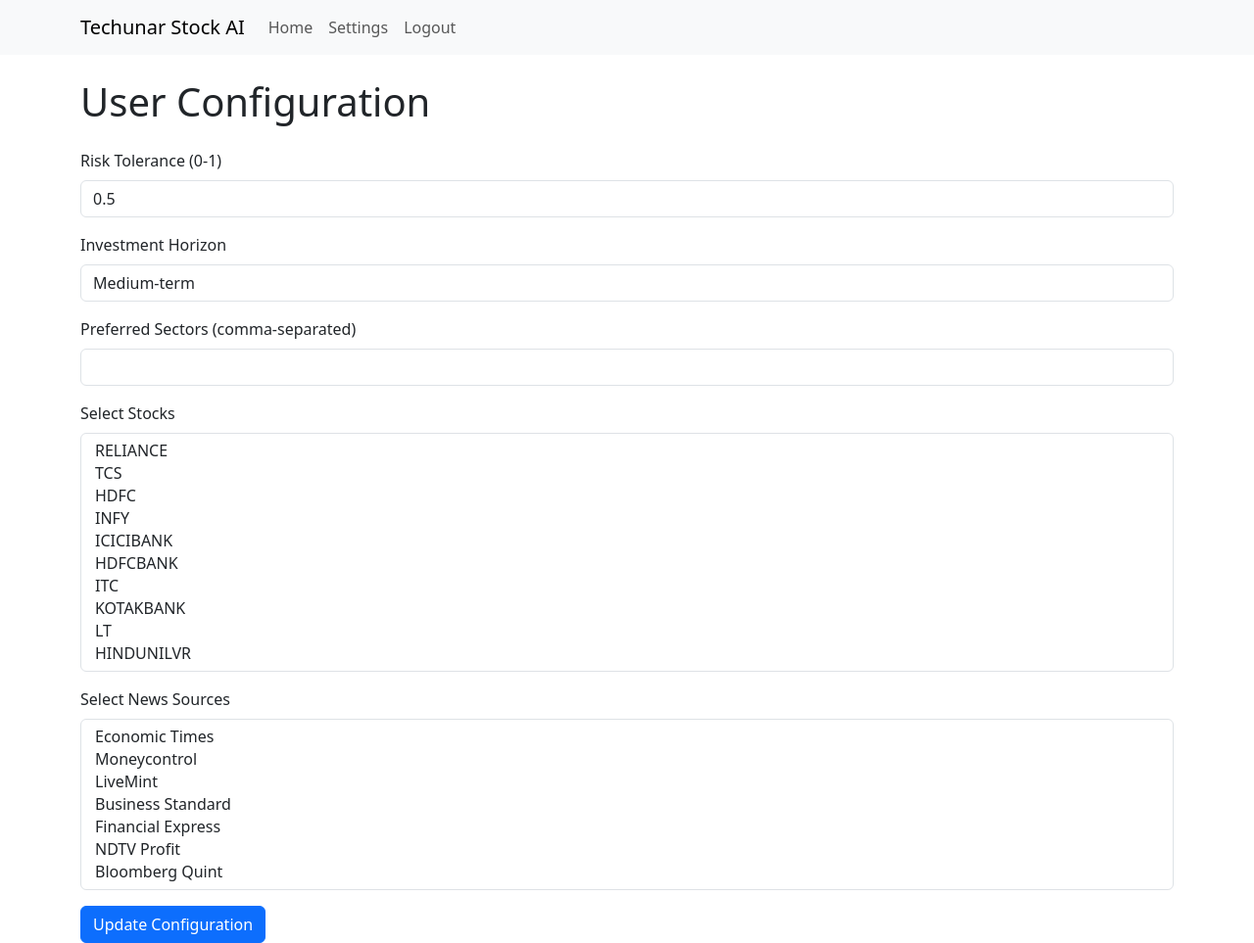
After one commit to kishor9096/TechunarStocksAI, a Flask app: page /user_config in a window 1280 px wide. The commit adds this page. Shown: the whole page at 98% size. Run offline with Flask 3, Linux system fonts and the light colour scheme; the visitor is signed in with stand-in values (Sample User, id 1); data comes from the database, SQL or seed files in the repository; parts of the project's set-up code (start-up, migrations or seed data) failed here and were passed over; some libraries are stand-ins or nearby versions.

Commit message:
added setting tab for each user setting

```diff
--- a/app.py
+++ b/app.py
@@ -3,22 +3,19 @@ from flask_sqlalchemy import SQLAlchemy
 from flask_login import LoginManager, UserMixin, login_user, login_required, logout_user, current_user
 from werkzeug.security import generate_password_hash, check_password_hash
 from flask_bootstrap import Bootstrap5
+from flask_wtf import FlaskForm
+from wtforms import StringField, FloatField, SubmitField, SelectMultipleField
+from wtforms.validators import DataRequired, NumberRange
 import os
 from dotenv import load_dotenv
-import requests
 
 # Load environment variables
 load_dotenv()
 
 app = Flask(__name__)
 app.config['SECRET_KEY'] = os.getenv('SECRET_KEY')
-app.config['SQLALCHEMY_DATABASE_URI'] = os.getenv('DATABASE_URL', 'sqlite:///app.db')
+app.config['SQLALCHEMY_DATABASE_URI'] = os.getenv('DATABASE_URL', 'sqlite:///techunar_stock_ai.db')
 app.config['SQLALCHEMY_TRACK_MODIFICATIONS'] = False
-
-# Mailgun configuration
-MAILGUN_API_KEY = os.getenv('MAILGUN_API_KEY')
-MAILGUN_DOMAIN = os.getenv('MAILGUN_DOMAIN')
-MAILGUN_FROM = f"Your App <mailgun@{MAILGUN_DOMAIN}>"
 
 # Initialize extensions
 db = SQLAlchemy(app)
@@ -26,14 +23,36 @@ login_manager = LoginManager(app)
 login_manager.login_view = 'login'
 bootstrap = Bootstrap5(app)
 
-# Define a simple model
+# List of NSE stocks (you should replace this with a complete list)
+NSE_STOCKS = [
+    'RELIANCE', 'TCS', 'HDFC', 'INFY', 'ICICIBANK',
+    'HDFCBANK', 'ITC', 'KOTAKBANK', 'LT', 'HINDUNILVR'
+]
+
+# List of available news sources
+NEWS_SOURCES = [
+    'Economic Times', 'Moneycontrol', 'LiveMint', 'Business Standard',
+    'Financial Express', 'NDTV Profit', 'Bloomberg Quint'
+]
+
+# Models
+class UserConfig(db.Model):
+    id = db.Column(db.Integer, primary_key=True)
+    user_id = db.Column(db.Integer, db.ForeignKey('user.id'), nullable=False)
+    risk_tolerance = db.Column(db.Float, nullable=False, default=0.5)
+    investment_horizon = db.Column(db.String(50), nullable=False, default='Medium-term')
+    preferred_sectors = db.Column(db.String(200), nullable=True)
+    selected_stocks = db.Column(db.String(500), nullable=True)
+    selected_news_sources = db.Column(db.String(200), nullable=True)
+
 class User(UserMixin, db.Model):
     id = db.Column(db.Integer, primary_key=True)
-    username = db.Column(db.String(80), unique=True, nullable=False)
+    username = db.Column(db.String(64), unique=True, nullable=False)
     email = db.Column(db.String(120), unique=True, nullable=False)
     password_hash = db.Column(db.String(128))
+    is_admin = db.Column(db.Boolean, default=False)
     is_approved = db.Column(db.Boolean, default=False)
-    is_admin = db.Column(db.Boolean, default=False)
+    config = db.relationship('UserConfig', backref='user', uselist=False, cascade='all, delete-orphan')
 
     def set_password(self, password):
         self.password_hash = generate_password_hash(password)
@@ -41,9 +60,51 @@ class User(UserMixin, db.Model):
     def check_password(self, password):
         return check_password_hash(self.password_hash, password)
 
+    def get_config(self):
+        if not self.config:
+            self.config = UserConfig(user_id=self.id)
+            db.session.add(self.config)
+            db.session.commit()
+        return self.config
+
+# Forms
+class ConfigForm(FlaskForm):
+    risk_tolerance = FloatField('Risk Tolerance (0-1)', validators=[DataRequired(), NumberRange(min=0, max=1)])
+    investment_horizon = StringField('Investment Horizon', validators=[DataRequired()])
+    preferred_sectors = StringField('Preferred Sectors (comma-separated)')
+    selected_stocks = SelectMultipleField('Select Stocks', choices=[(stock, stock) for stock in NSE_STOCKS])
+    selected_news_sources = SelectMultipleField('Select News Sources', choices=[(source, source) for source in NEWS_SOURCES])
+    submit = SubmitField('Update Configuration')
+
 @login_manager.user_loader
 def load_user(user_id):
     return User.query.get(int(user_id))
+
+# Routes
+@app.route('/user_config', methods=['GET', 'POST'])
+@login_required
+def user_config():
+    form = ConfigForm()
+    user_config = current_user.get_config()
+
+    if form.validate_on_submit():
+        user_config.risk_tolerance = form.risk_tolerance.data
+        user_config.investment_horizon = form.investment_horizon.data
+        user_config.preferred_sectors = form.preferred_sectors.data
+        user_config.selected_stocks = ','.join(form.selected_stocks.data)
+        user_config.selected_news_sources = ','.join(form.selected_news_sources.data)
+        db.session.commit()
+        flash('Your configuration has been updated.', 'success')
+        return redirect(url_for('user_config'))
+
+    elif request.method == 'GET':
+        form.risk_tolerance.data = user_config.risk_tolerance
+        form.investment_horizon.data = user_config.investment_horizon
+        form.preferred_sectors.data = user_config.preferred_sectors
+        form.selected_stocks.data = user_config.selected_stocks.split(',') if user_config.selected_stocks else []
+        form.selected_news_sources.data = user_config.selected_news_sources.split(',') if user_config.selected_news_sources else []
+
+    return render_template('user_config.html', form=form)
 
 @app.route('/')
 def index():
@@ -223,4 +284,6 @@ with app.app_context():
         print("Admin user already exists.")
 
 if __name__ == '__main__':
-    app.run(debug=False)  # Set debug to False in production
+    with app.app_context():
+        db.create_all()
+    app.run(debug=True)
--- a/requirements.txt
+++ b/requirements.txt
@@ -4,3 +4,4 @@ Flask-Login
 Flask-Bootstrap
 python-dotenv
 requests
+flask_wtf
--- a/templates/base.html
+++ b/templates/base.html
@@ -5,38 +5,29 @@
     <meta name="viewport" content="width=device-width, initial-scale=1.0">
     <title>{% block title %}Techunar Stock AI{% endblock %}</title>
     {{ bootstrap.load_css() }}
-    <style>
-        body { padding-top: 5rem; }
-    </style>
+    {% block styles %}{% endblock %}
 </head>
 <body>
-    <nav class="navbar navbar-expand-md navbar-dark bg-dark fixed-top">
-        <div class="container-fluid">
+    <nav class="navbar navbar-expand-lg navbar-light bg-light">
+        <div class="container">
             <a class="navbar-brand" href="{{ url_for('index') }}">Techunar Stock AI</a>
             <button class="navbar-toggler" type="button" data-bs-toggle="collapse" data-bs-target="#navbarNav" aria-controls="navbarNav" aria-expanded="false" aria-label="Toggle navigation">
                 <span class="navbar-toggler-icon"></span>
             </button>
             <div class="collapse navbar-collapse" id="navbarNav">
-                <ul class="navbar-nav me-auto">
+                <ul class="navbar-nav">
                     <li class="nav-item">
                         <a class="nav-link" href="{{ url_for('index') }}">Home</a>
                     </li>
                     {% if current_user.is_authenticated %}
                         <li class="nav-item">
-                            <a class="nav-link" href="{{ url_for('protected') }}">Protected Page</a>
+                            <a class="nav-link" href="{{ url_for('user_config') }}">Settings</a>
                         </li>
                         {% if current_user.is_admin %}
                             <li class="nav-item">
                                 <a class="nav-link" href="{{ url_for('admin') }}">Admin Panel</a>
                             </li>
                         {% endif %}
-                    {% endif %}
-                </ul>
-                <ul class="navbar-nav">
-                    {% if current_user.is_authenticated %}
-                        <li class="nav-item">
-                            <span class="nav-link">Hello, {{ current_user.username }}!</span>
-                        </li>
                         <li class="nav-item">
                             <a class="nav-link" href="{{ url_for('logout') }}">Logout</a>
                         </li>
@@ -53,21 +44,19 @@
         </div>
     </nav>
 
-    <main class="container">
+    <div class="container mt-4">
         {% with messages = get_flashed_messages(with_categories=true) %}
             {% if messages %}
                 {% for category, message in messages %}
-                    <div class="alert alert-{{ category }} alert-dismissible fade show" role="alert">
-                        {{ message }}
-                        <button type="button" class="btn-close" data-bs-dismiss="alert" aria-label="Close"></button>
-                    </div>
+                    <div class="alert alert-{{ category }}">{{ message }}</div>
                 {% endfor %}
             {% endif %}
         {% endwith %}
 
         {% block content %}{% endblock %}
-    </main>
+    </div>
 
     {{ bootstrap.load_js() }}
+    {% block scripts %}{% endblock %}
 </body>
 </html>
--- /dev/null
+++ b/templates/user_config.html
@@ -0,0 +1,49 @@
+{% extends "base.html" %}
+
+{% block title %}User Configuration - Techunar Stock AI{% endblock %}
+
+{% block content %}
+<h1 class="mb-4">User Configuration</h1>
+<form method="POST">
+    {{ form.hidden_tag() }}
+    <div class="mb-3">
+        {{ form.risk_tolerance.label(class="form-label") }}
+        {{ form.risk_tolerance(class="form-control") }}
+    </div>
+    <div class="mb-3">
+        {{ form.investment_horizon.label(class="form-label") }}
+        {{ form.investment_horizon(class="form-control") }}
+    </div>
+    <div class="mb-3">
+        {{ form.preferred_sectors.label(class="form-label") }}
+        {{ form.preferred_sectors(class="form-control") }}
+    </div>
+    <div class="mb-3">
+        {{ form.selected_stocks.label(class="form-label") }}
+        {{ form.selected_stocks(class="form-select", multiple="multiple", size="10") }}
+    </div>
+    <div class="mb-3">
+        {{ form.selected_news_sources.label(class="form-label") }}
+        {{ form.selected_news_sources(class="form-select", multiple="multiple", size="7") }}
+    </div>
+    {{ form.submit(class="btn btn-primary") }}
+</form>
+{% endblock %}
+
+{% block scripts %}
+{{ super() }}
+<script src="https://cdn.jsdelivr.net/npm/select2@4.1.0-rc.0/dist/js/select2.min.js"></script>
+<link href="https://cdn.jsdelivr.net/npm/select2@4.1.0-rc.0/dist/css/select2.min.css" rel="stylesheet" />
+<script>
+    $(document).ready(function() {
+        $('#selected_stocks').select2({
+            placeholder: 'Select stocks',
+            allowClear: true
+        });
+        $('#selected_news_sources').select2({
+            placeholder: 'Select news sources',
+            allowClear: true
+        });
+    });
+</script>
+{% endblock %}
```
Also changed, not shown: app.db (deleted), instance/app.db, 1 other file.
